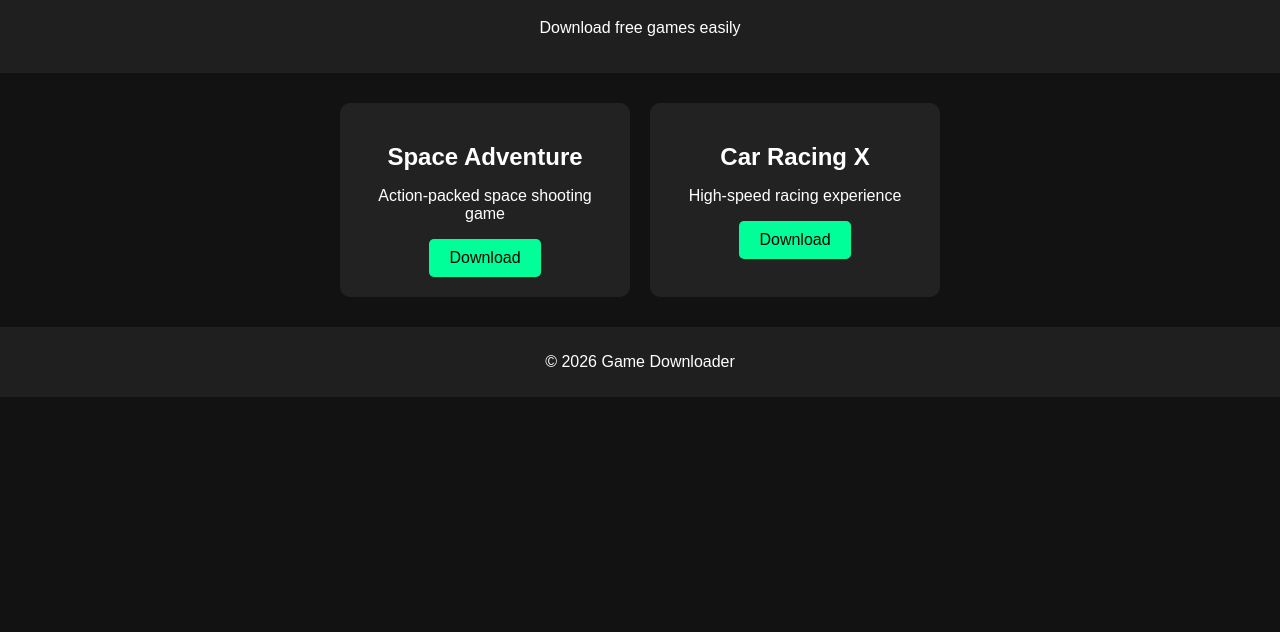
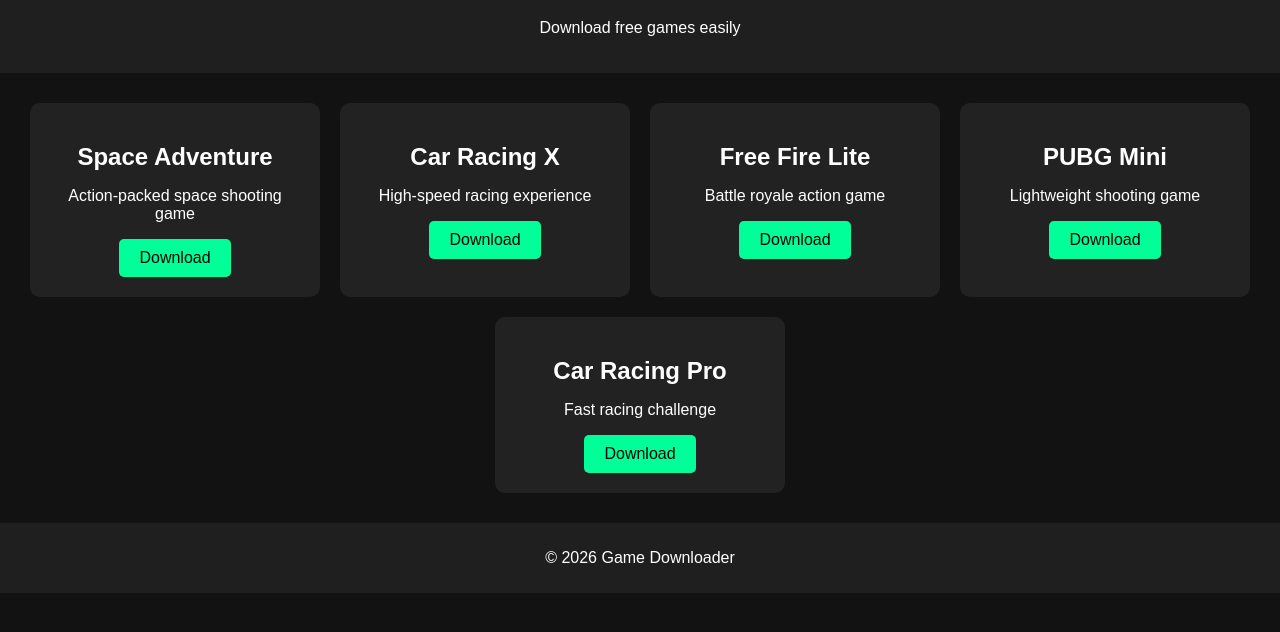
Before and after one commit to altamashfarhan1-eng/Game-dowloder-., a plain HTML site: page index.html in a window 1280 px wide. Shown: the part 82-714 px from the top of the page. Drawn offline with Linux system fonts and the light colour scheme.

Commit message:
Add files via upload

```diff
--- a/index.html
+++ b/index.html
@@ -30,6 +30,31 @@
         </a>
     </div>
 
+
+    <div class="game-card">
+        <h2>Free Fire Lite</h2>
+        <p>Battle royale action game</p>
+        <a href="games/freefire-lite.zip" download>
+            <button>Download</button>
+        </a>
+    </div>
+
+    <div class="game-card">
+        <h2>PUBG Mini</h2>
+        <p>Lightweight shooting game</p>
+        <a href="games/pubg-mini.zip" download>
+            <button>Download</button>
+        </a>
+    </div>
+
+    <div class="game-card">
+        <h2>Car Racing Pro</h2>
+        <p>Fast racing challenge</p>
+        <a href="games/car-racing-pro.zip" download>
+            <button>Download</button>
+        </a>
+    </div>
+
 </div>
 
 <footer>
```
